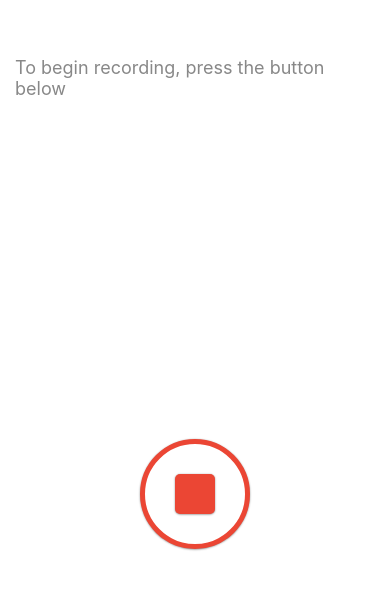
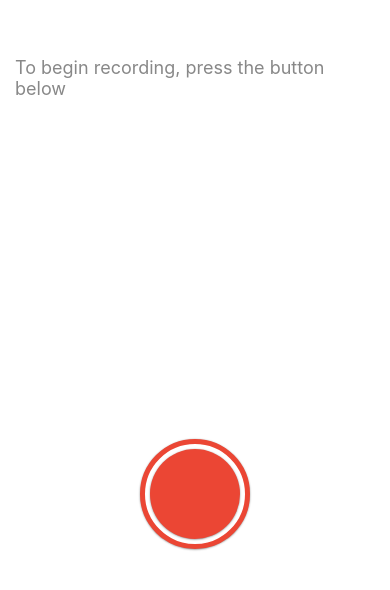
Before and after one commit to zachlchan/FAWEGO, a React Native app: screen / in a window 390 px wide. Shown: the part 224-814 px from the top of the page. Built offline with nearby package versions, Linux system fonts and the light colour scheme.

Commit message:
added conditional styling to record button

```diff
--- a/components/record-button.js
+++ b/components/record-button.js
@@ -1,12 +1,17 @@
-import React from 'react';
-import { StyleSheet, Text, TouchableOpacity, View } from 'react-native';
+import React, { useState } from 'react';
+import { Button, StyleSheet, Text, TouchableOpacity, View } from 'react-native';
 
 const RecordButton = () => {
+  const [isRecording, setIsRecording] = useState(false);
+
   return (
     <TouchableOpacity
-      onPress={() => alert('Recording')}
+      onPress={() => {
+        //alert('Recording');
+        setIsRecording(!isRecording);
+      }}
       style={styles.button}>
-      <View style={styles.buttonSquare}></View>
+      <View style={isRecording ? styles.buttonSquare : styles.buttonCircle }></View>
     </TouchableOpacity>
   );
 }
@@ -39,6 +44,16 @@ const styles = StyleSheet.create({
     shadowOpacity: 1,
     shadowOffset: { width: 0, height: 0.5 },
   },
+  buttonCircle: {
+    backgroundColor: '#eb4634',
+    width: 90,
+    height: 90,
+    borderRadius: 90,
+    shadowColor: '#888',
+    shadowRadius: 2,
+    shadowOpacity: 1,
+    shadowOffset: { width: 0, height: 0.5 },
+  },
 });
 
 export default RecordButton;
```
